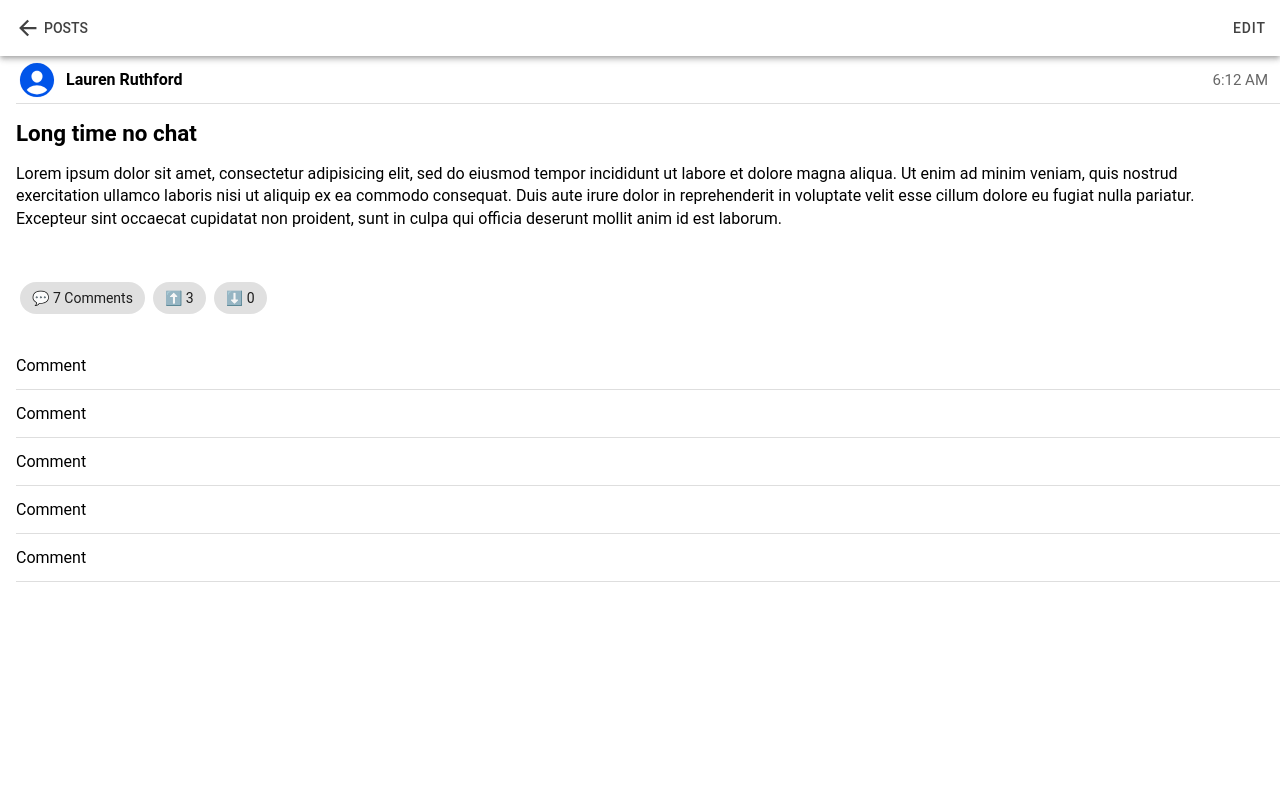
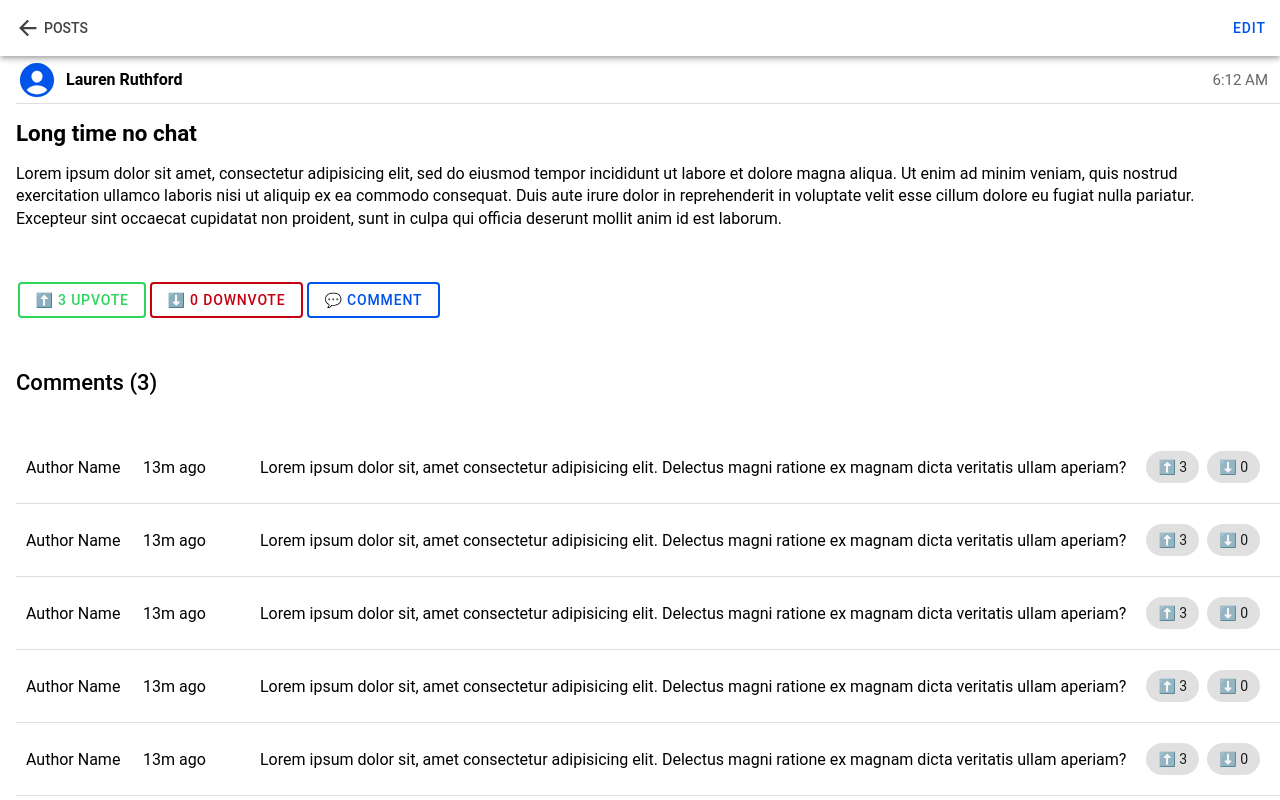
Before and after one commit to KasTasElis/my-ionic-firebase-reddit-clone, a React (Vite) app: page /message/1 in a window 1280 px wide. Built offline with nearby package versions, Linux system fonts and the light colour scheme.

Commit message:
progress

```diff
--- a/src/pages/ViewMessage.tsx
+++ b/src/pages/ViewMessage.tsx
@@ -2,10 +2,13 @@ import { useState } from "react";
 import { Message, getMessage } from "../data/messages";
 import {
   IonBackButton,
+  IonBadge,
   IonButton,
   IonButtons,
   IonChip,
+  IonCol,
   IonContent,
+  IonGrid,
   IonHeader,
   IonIcon,
   IonItem,
@@ -13,6 +16,7 @@ import {
   IonList,
   IonNote,
   IonPage,
+  IonRow,
   IonToolbar,
   useIonViewWillEnter,
 } from "@ionic/react";
@@ -38,7 +42,9 @@ function ViewMessage() {
           </IonButtons>
 
           <IonButtons slot="end">
-            <IonButton routerLink="/message/:id/edit">Edit</IonButton>
+            <IonButton color="primary" routerLink="/message/:id/edit">
+              Edit
+            </IonButton>
           </IonButtons>
         </IonToolbar>
       </IonHeader>
@@ -76,14 +82,38 @@ function ViewMessage() {
             </div>
 
             <div className="ion-padding">
-              <IonChip>💬 7 Comments</IonChip>
-              <IonChip>⬆️ 3</IonChip>
-              <IonChip>⬇️ 0</IonChip>
+              <IonButton color="success" fill="outline">
+                ⬆️ 3 UpVote
+              </IonButton>
+              <IonButton color="danger" fill="outline">
+                ⬇️ 0 DownVote
+              </IonButton>
+              <IonButton color="primary" fill="outline">
+                💬 Comment
+              </IonButton>
             </div>
+
+            <h3 className="ion-padding">Comments (3)</h3>
 
             <IonList>
               {[1, 2, 3, 4, 5].map((i) => (
-                <IonItem key={i}>Comment</IonItem>
+                <IonItem key={i}>
+                  <IonGrid>
+                    <IonRow>
+                      <IonCol>Author Name</IonCol>
+                      <IonCol>13m ago</IonCol>
+                    </IonRow>
+                  </IonGrid>
+                  <div>
+                    Lorem ipsum dolor sit, amet consectetur adipisicing elit.
+                    Delectus magni ratione ex magnam dicta veritatis ullam
+                    aperiam?
+                  </div>
+                  <div className="ion-padding">
+                    <IonChip>⬆️ 3</IonChip>
+                    <IonChip>⬇️ 0</IonChip>
+                  </div>
+                </IonItem>
               ))}
             </IonList>
           </>
```
